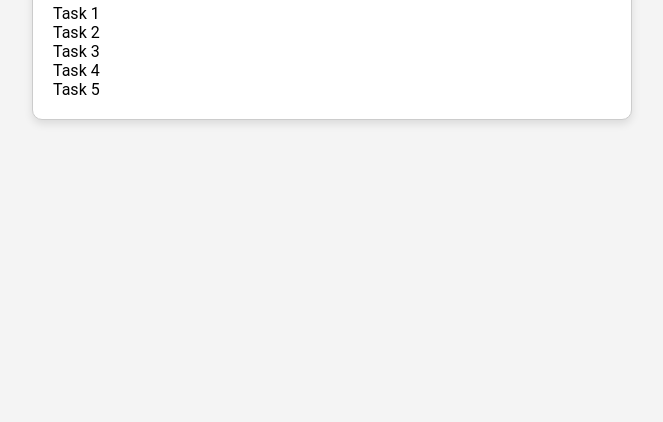
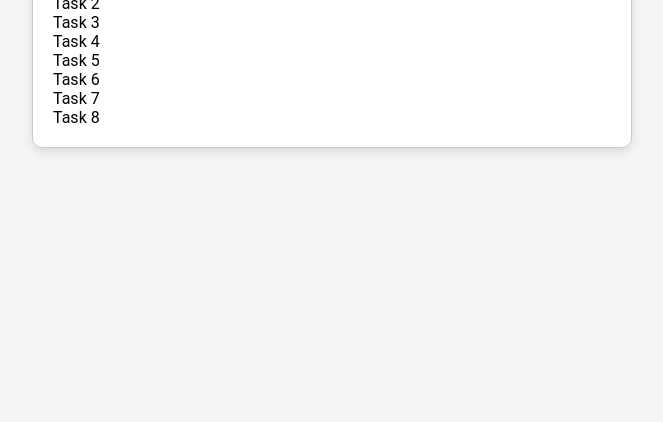
Before and after one commit to HammadSaif7/task-tracker, a plain HTML site: page index.html in a window 1280 px wide. Shown: the part 378-800 px from the top of the page, without its empty margins (308-971 px from the left). Drawn offline with Linux system fonts and the light colour scheme.

Commit message:
5 commit

```diff
--- a/index.html
+++ b/index.html
@@ -15,6 +15,9 @@
         <li>Task 3</li>
         <li>Task 4</li>
         <li>Task 5</li>
+        <li>Task 6</li>
+        <li>Task 7</li>
+        <li>Task 8</li>
       </ul>
 
     </div>
```
